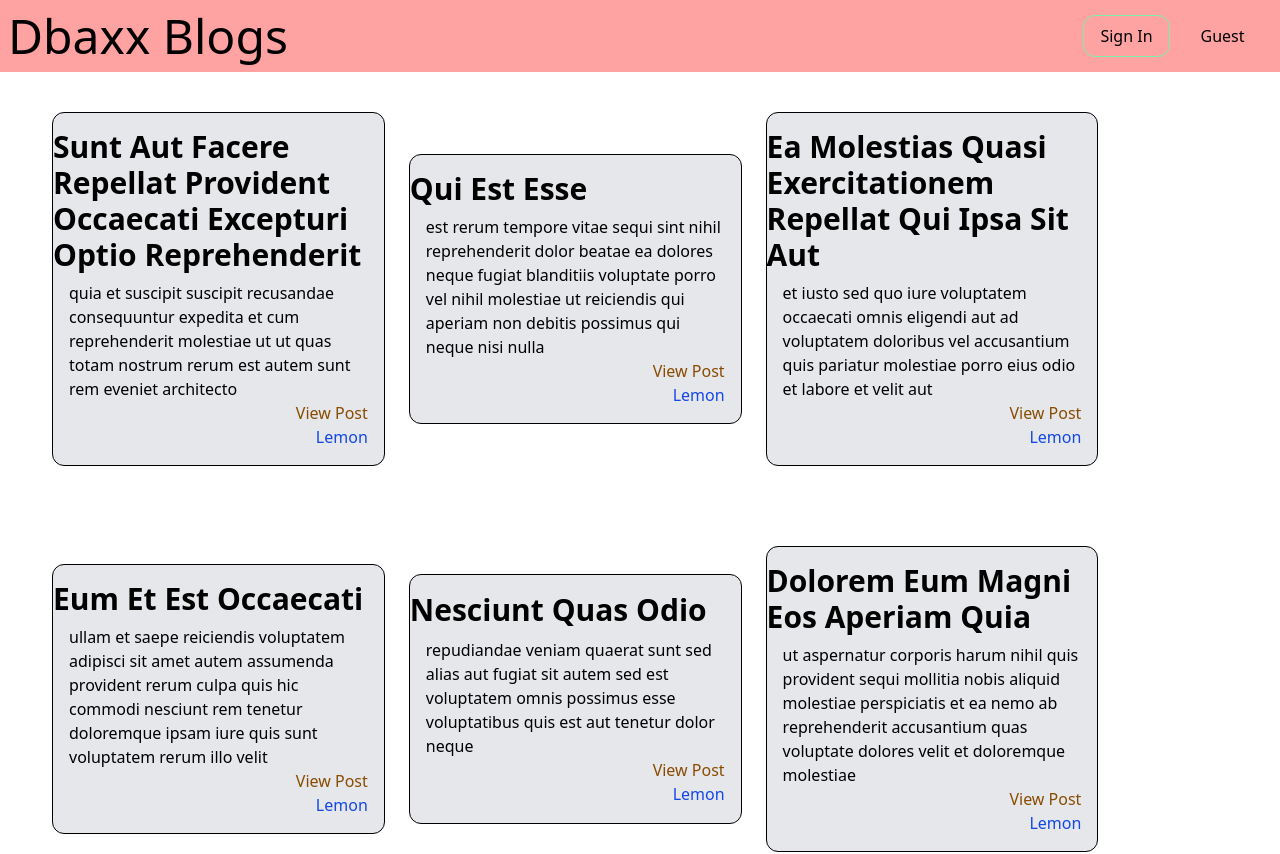
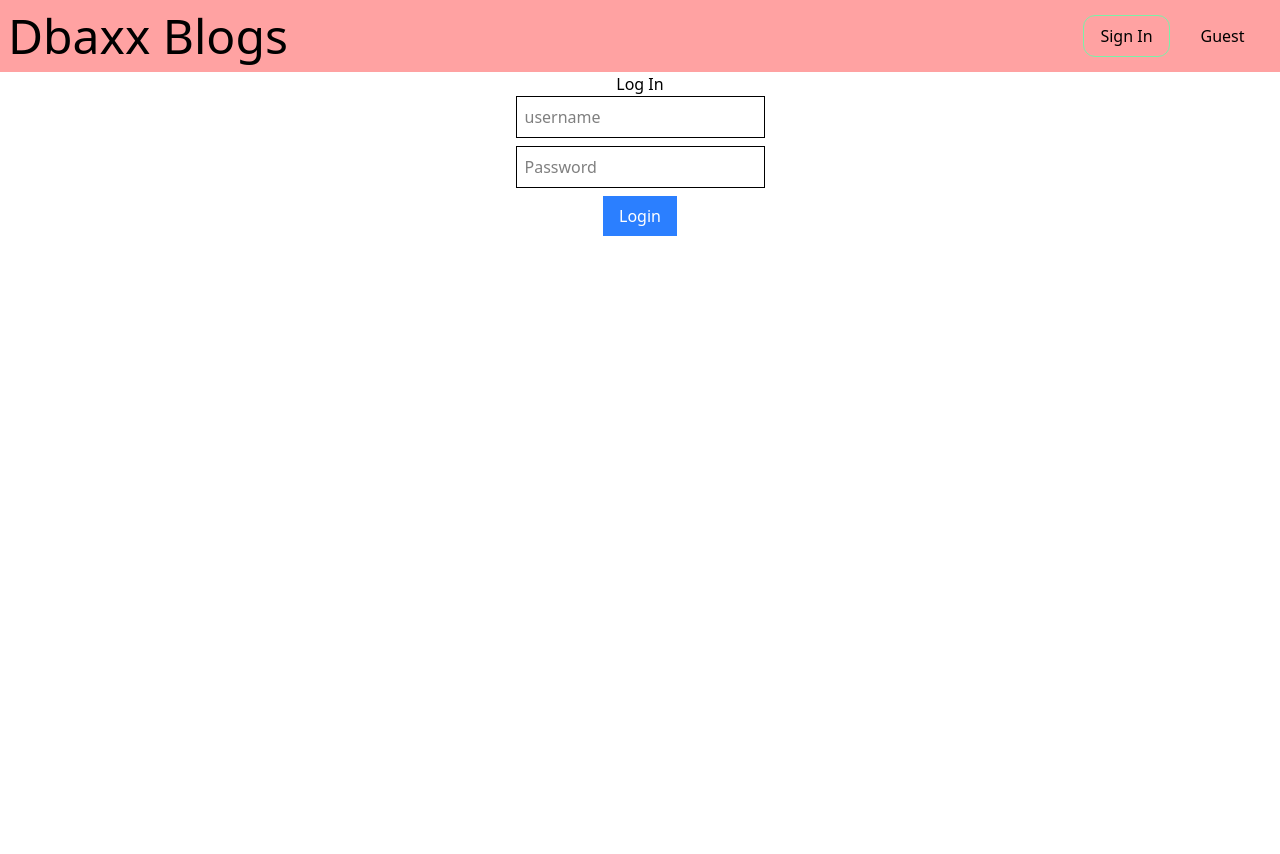
Before and after one commit to diremu/redux-blog, a React (Vite) app: page /login in a window 1280 px wide. Shown: the top 854 px of the page. After the commit the page ends 800 px from the top, so only its background shows below. Built offline with nearby package versions, Linux system fonts and the light colour scheme.

Commit message:
added user state management, displayed posts by current user and guest user

```diff
--- a/src/App.jsx
+++ b/src/App.jsx
@@ -1,6 +1,8 @@
 import DisplayPosts from './posts/displayPosts'
 import Navbar from './components/Navbar'
 import './App.css'
+import {Routes, Route} from 'react-router-dom'
+import LoginForm from './users/loginForm'
 
 function App() {
 
@@ -8,7 +10,10 @@ function App() {
     <>
         <Navbar />
         <div className="mx-10">
-          <DisplayPosts />
+          <Routes>
+            <Route path="/" element={<DisplayPosts />} />
+            <Route path='/login' element={<LoginForm />} />
+          </Routes>
         </div>
     </>
   )
--- a/src/components/Navbar.jsx
+++ b/src/components/Navbar.jsx
@@ -1,15 +1,29 @@
 import { useNavigate } from "react-router-dom"
+import {logout } from '../users/userSlice'
+import {useSelector, useDispatch} from 'react-redux'
 
 export default function Navbar() {
+    const {user, isVerified} = useSelector(state => state.user)
+    const dispatch = useDispatch()
     const navigate = useNavigate()
+    const handleLogout = () => {
+        dispatch(logout())
+        navigate("/")
+    }
     return (
         <div className="flex w-full flex-row bg-red-300 min-h-6 py-3">
             <nav className="flex w-full mx-2 justify-between">
                 <h1 className="text-5xl">Dbaxx Blogs</h1>
+                {isVerified ?
+                <div className="flex justify-around items-center mr-3 w-[15vw] max-w-[240px]">
+                    <button className="border-[1.2px] border-green-300 py-2 px-4 rounded-xl" type="button" onClick={handleLogout}>Sign Out</button>
+                    <p id="username">{user}</p>
+                </div> :
                 <div className="flex justify-around items-center mr-3 w-[15vw] max-w-[240px]">
                     <button className="border-[1.2px] border-green-300 py-2 px-4 rounded-xl" type="button" onClick={() => navigate("/login")}>Sign In</button>
                     <p id="username">Guest</p>
                 </div>
+                }
             </nav>
         </div>
     )
--- a/src/main.jsx
+++ b/src/main.jsx
@@ -1,16 +1,19 @@
-import { StrictMode } from 'react'
-import { createRoot } from 'react-dom/client'
-import './index.css'
-import App from './App.jsx'
-import {BrowserRouter, Routes, Route} from 'react-router-dom'
-import { Provider } from 'react-redux'
+import { StrictMode } from "react";
+import { createRoot } from "react-dom/client";
+import "./index.css";
+import App from "./App.jsx";
+import { BrowserRouter, Routes, Route } from "react-router-dom";
+import { Provider } from "react-redux";
+import store from './store'
 
-createRoot(document.getElementById('root')).render(
+createRoot(document.getElementById("root")).render(
   <StrictMode>
-    <BrowserRouter>
-      <Routes>
-        <Route path="/*" element={<App />} />
-      </Routes>
-    </BrowserRouter>
-  </StrictMode>,
-)
+    <Provider store={store}>
+      <BrowserRouter>
+        <Routes>
+          <Route path="/*" element={<App />} />
+        </Routes>
+      </BrowserRouter>
+    </Provider>
+  </StrictMode>
+);
--- a/src/posts/displayPosts.jsx
+++ b/src/posts/displayPosts.jsx
@@ -1,10 +1,17 @@
 import { blogdata } from "../blogdata";
+import {useSelector} from 'react-redux'
 export default function DisplayPosts() {
   const landingBlogs = blogdata.slice(0, 12);
+  const userName = useSelector(state => state.user.user)
+  const isVerified = useSelector(state => state.user.isVerified)
+  let userBlogs;
+  if (isVerified) {
+    userBlogs = blogdata.filter(blog => blog.name === userName)
+  }
   return (
     <>
-      <div className="flex flex-row flex-wrap">
-        {landingBlogs.map((blog) => {
+      {!isVerified ? (
+        landingBlogs.map((blog) => {
             return (
               <div
                 className="bg-gray-200 min-w-[200px] w-[26vw] max-w-[600px] self-center my-10 mx-3 min-h-[250px] max-h-[600px] flex flex-col justify-around border-[1.2px] border-black rounded-xl py-4"
@@ -20,9 +27,23 @@ export default function DisplayPosts() {
                 </div>
               </div>
             );
-        })}
+          })
+      ) : (
+            userBlogs?.map((blog) => {
+                return <div
+                className="bg-gray-200 min-w-[200px] w-[26vw] max-w-[600px] self-center my-10 mx-3 min-h-[250px] max-h-[600px] flex flex-col justify-around border-[1.2px] border-black rounded-xl py-4"
+                key={blog.id}
+              >
+                <h2 className="font-bold capitalize text-3xl pb-2">
+                  {blog.title}
+                </h2>
+                <div className="text-left px-4">
+                  <div>{blog.body}</div>
+                  <div className="text-right text-yellow-800">View Post </div>
+                  <div className="text-blue-700 text-right">{blog.name}</div>
                 </div>
-      <h4 className="">hey there</h4>
+              </div>})
+      )}
     </>
   );
 }
--- a/src/posts/displaySinglePost.jsx
+++ /dev/null
@@ -1,13 +0,0 @@
-
-const SinglePostDisplay = (post) => {
-    return (
-        <div>
-            <h2>{post.title}</h2>
-            <h5>Authored By {post.name}</h5>
-
-            <div>{post.body}</div>
-        </div>
-    )
-}
-
-export default SinglePostDisplay
--- a/src/store.js
+++ b/src/store.js
@@ -1,9 +1,10 @@
 import {configureStore} from '@reduxjs/toolkit';
+import userReducer from './users/userSlice';
 
 const store = configureStore({
     reducer: {
-
-        post: postReducer,
         user: userReducer,
     }
 })
+
+export default store
--- a/src/users/LoginForm.jsx
+++ b/src/users/LoginForm.jsx
@@ -1,5 +1,49 @@
+import { useState, useEffect } from "react";
+import { useDispatch,useSelector } from "react-redux";
+import { login } from "./userSlice";
+import { useNavigate } from "react-router-dom";
+
 const LoginForm = () => {
+  const [username, setUsername] = useState("");
+  const [password, setPassword] = useState("");
+  const dispatch = useDispatch();
+  const navigate = useNavigate();
+  const isVerified = useSelector(state => state.user.isVerified)
 
-}
+  const handleSubmit = (e) => {
+    e.preventDefault();
+    dispatch(login({ username, password }));
+  };
 
-export default LoginForm
+  useEffect(() => {
+    if (isVerified) {
+        navigate("/")
+        console.log()
+    }
+  }, [isVerified, navigate])
+
+  return (
+    <form onSubmit={handleSubmit} className="flex flex-col items-center">
+      <h2>Log In</h2>
+      <input
+        type="text"
+        placeholder="username"
+        value={username}
+        onChange={(e) => setUsername(e.target.value)}
+        className="border p-2 mb-2"
+      />
+      <input
+        type="password"
+        placeholder="Password"
+        value={password}
+        onChange={(e) => setPassword(e.target.value)}
+        className="border p-2 mb-2"
+      />
+      <button type="submit" className="bg-blue-500 text-white px-4 py-2">
+        Login
+      </button>
+    </form>
+  );
+};
+
+export default LoginForm;
--- /dev/null
+++ b/src/users/userSlice.js
@@ -0,0 +1,35 @@
+import { createSlice } from '@reduxjs/toolkit';
+import {blogdata} from '../blogdata';
+
+const initialState = {
+    user: 'Guest',// i'll make this to be the same as guest
+    isVerified: false,
+}
+
+const userSlice = createSlice({
+    name: 'user',
+    initialState,
+    reducers: {
+        login(state, action) {
+            const {username, password} = action.payload
+            const user = blogdata.find(user => (user.name === username) && (user.password === password) )
+            if(user){
+                state.user = user.name
+                state.isVerified = true
+                state.body = user.body
+                state.title = user.title
+            } else {
+                state.user = "Guest"
+                state.isVerified = false
+                alert("Invalid username or password")
+            }
+        },
+        logout(state) {
+            state.user = null
+            state.isVerified = false
+        }
+    }
+})
+
+export default userSlice.reducer
+export const {login, logout} = userSlice.actions
```
Also changed, not shown: src/posts/createPosts.jsx (added). Lines whose indentation alone changed are shown as unchanged.
